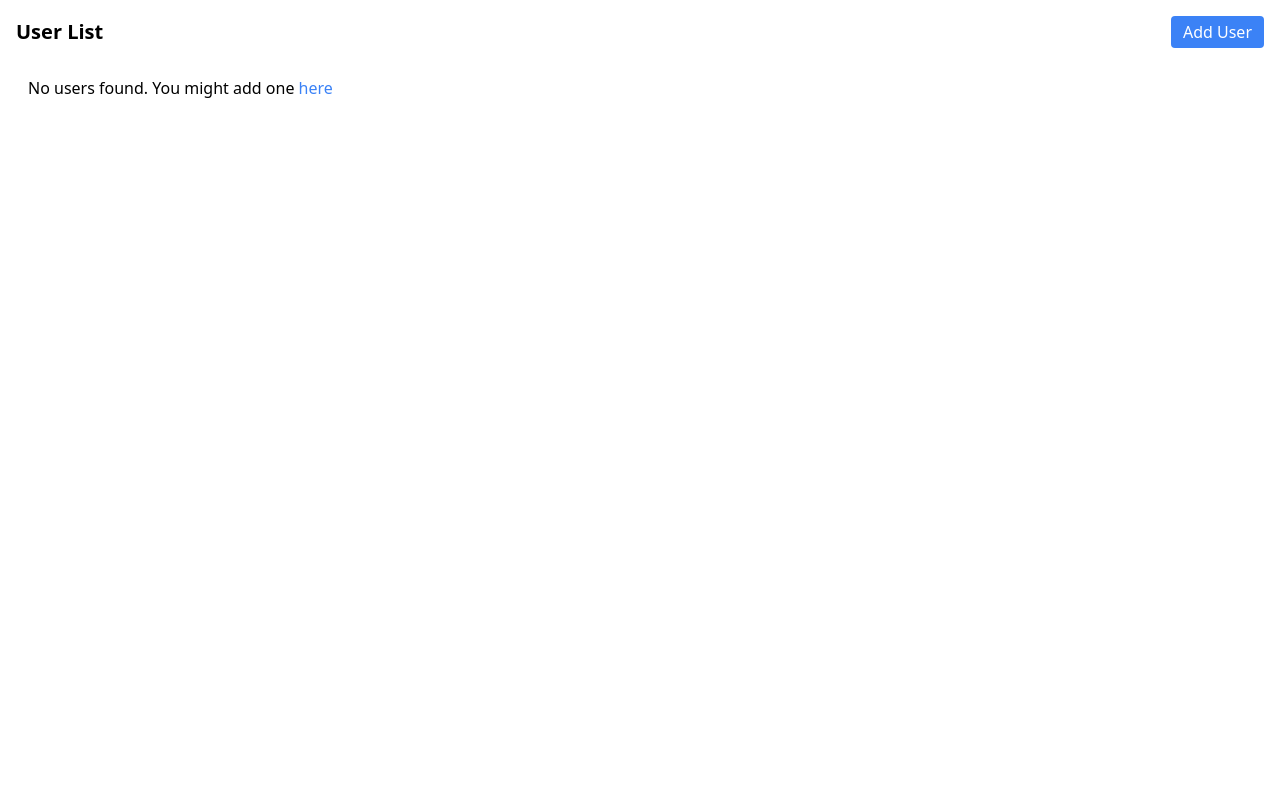
After one commit to man0l/progress-task-management-app, a Symfony app: template backend/app/templates/users/index.html.twig in a window 1280 px wide. The commit adds this page. Run offline with Twig, Linux system fonts and the light colour scheme; the template is opened without the code that fills it, so the values that code supplies are empty; style sheets or scripts are compiled from the project's sources; some libraries are stand-ins or nearby versions.

Commit message:
add user templates and authroization

```diff
--- a/backend/app/templates/base.html.twig
+++ b/backend/app/templates/base.html.twig
@@ -22,6 +22,7 @@
                     <ul>
                         <li class="mt-4"><a href="{{ path('app_dashboard') }}">Dashboard</a></li>
                         <li class="mt-4"><a href="{{ path('app_tasks') }}">Tasks</a></li>
+                        <li class="mt-4"><a href="{{ path('app_users') }}">Users</a></li>
                         <li class="mt-4"><a href="{{ path('app_logout') }}">Logout</a></li>
                     </ul>
                 </div>
--- /dev/null
+++ b/backend/app/templates/users/index.html.twig
@@ -0,0 +1,55 @@
+{% extends 'base.html.twig' %}
+
+{% block title %}Users{% endblock %}
+
+{% block body %}
+    <div class="flex justify-between items-center mb-4">
+        <h1 class="text-xl font-bold">User List</h1>
+        <a href="{{ path('app_users_add') }}" class="bg-blue-500 text-white py-1 px-3 rounded">
+            Add User
+        </a>
+    </div>
+
+    {% for label, messages in app.flashes %}
+        {% for message in messages %}
+            <div class="mb-4 p-3 rounded {% if label == 'success' %}bg-green-100 text-green-800{% else %}bg-red-100 text-red-800{% endif %}">
+                {{ message }}
+            </div>
+        {% endfor %}
+    {% endfor %}
+
+    <div class="rounded">
+        {% if users is not empty %}
+        <div class="space-y-4 p-2">
+            <!-- User items -->
+            {% for user in users %}
+                <div class="p-4 bg-white rounded bg-gray-100" id="user-{{ user.id }}">
+                    <div class="flex justify-between items-center">
+                        <div class="flex items-center gap-3">
+                            <div class="text-lg font-bold title">{{ user.email }}</div>
+                        </div>
+                        <div class="flex items-center gap-4">
+                            <a href="{{ path('app_users_edit', {'id': user.id}) }}" class="size-5 text-blue-500 hover:text-red-700">
+                                {{ ux_icon('material-symbols:edit') }}
+                            </a>
+                            {% if app.user.roles('ROLE_ADMIN') and user.email != app.user.email %}
+                                <a href="{{ path('app_users_delete', {'id': user.id}) }}" class="size-5 text-blue-500 hover:text-red-700" data-trigger="delete-user" data-id="{{ user.id }}">
+                                    {{ ux_icon('material-symbols:delete') }}
+                                </a>
+                            {% endif %}
+                        </div>
+                    </div>
+                </div>
+            {% endfor %}
+            <!-- End of User items -->
+        </div>
+        {% else %}
+            <div class="p-3">
+                No users found. You might add one
+                <a href="{{ path('app_users_add') }}" class="text-blue-500">
+                    here
+                </a>
+            </div>
+        {% endif %}
+    </div>
+{% endblock %}
```
Also changed, not shown: backend/app/templates/users/add.html.twig (added, +46 -0 lines), 1 other file.
